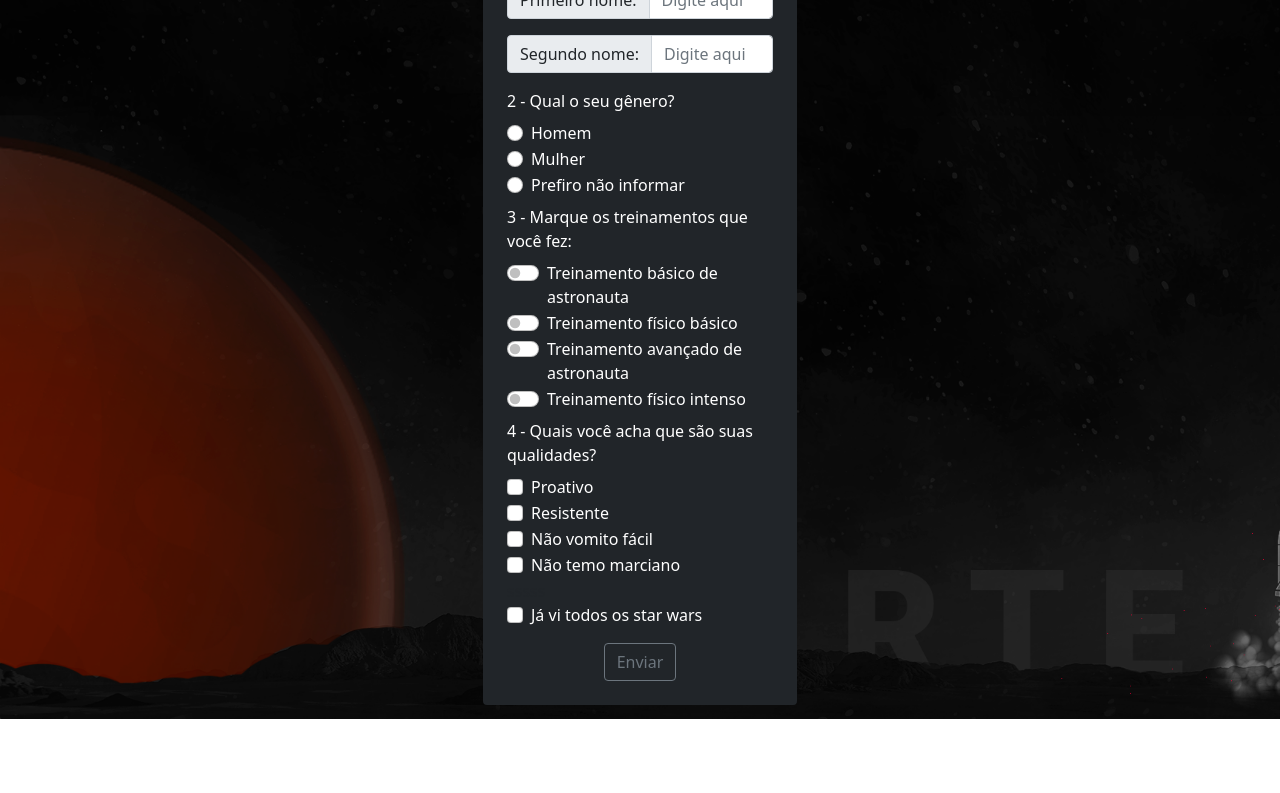
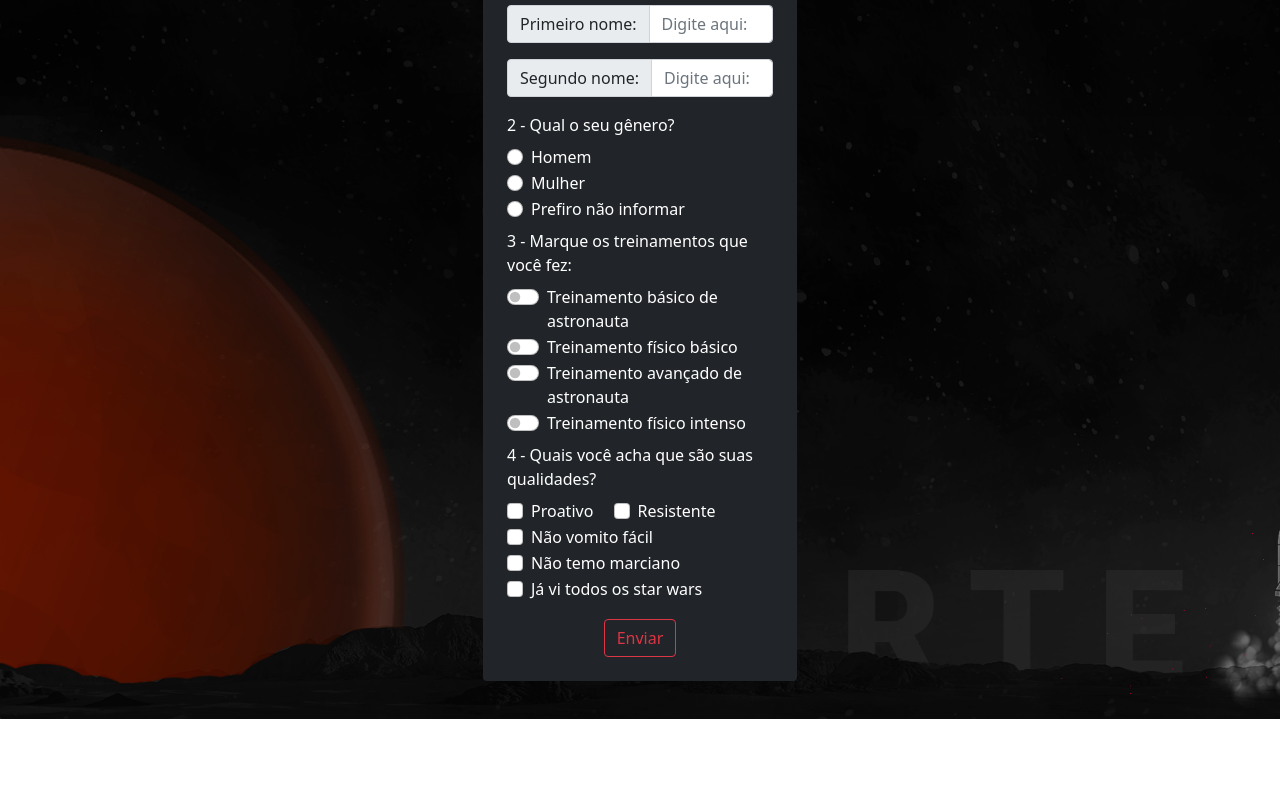
Before and after one commit to LetzC/Landing-Page-Bootstrap, a plain HTML site: page index.html in a window 1280 px wide. Shown: the part 81-874 px from the top of the page. After the commit the page ends 850 px from the top, so only its background shows below. Drawn offline with nearby package versions, Linux system fonts and the light colour scheme.

Commit message:
Upgrade in html

```diff
--- a/index.html
+++ b/index.html
@@ -31,73 +31,90 @@
 
       <div class="input-group">
         <span class="input-group-text" id="basic-addon1">Primeiro nome:</span>
-        <input type="text" class="form-control" placeholder="Digite aqui" aria-label="Username"
+        <input type="text" class="form-control" placeholder="Digite aqui:" aria-label="Username"
           aria-describedby="basic-addon1" required>
       </div>
+
       <div class="input-group my-3">
         <span class="input-group-text" id="basic-addon2">Segundo nome:</span>
-        <input type="text" class="form-control" placeholder="Digite aqui" aria-label="Username"
+        <input type="text" class="form-control" placeholder="Digite aqui:" aria-label="Username"
           aria-describedby="basic-addon2" required>
       </div>
 
+      <!-- Segunda divisão do form -->
       <p class="text-white mb-2">2 - Qual o seu gênero?</p>
+
       <div class="form-check">
         <label for="gender" class="form-check-label text-white">Homem</label>
         <input type="radio" class="form-check-input" name="gender">
       </div>
+
       <div class="form-check">
         <label for="gender" class="form-check-label text-white">Mulher</label>
         <input type="radio" class="form-check-input" name="gender">
       </div>
+
       <div class="form-check">
         <label for="gender" class="form-check-label text-white">Prefiro não informar</label>
         <input type="radio" class="form-check-input" name="gender">
       </div>
 
+      <!-- Terceira divisão do form -->
       <p class="text-white my-2">3 - Marque os treinamentos que você fez:</p>
+
       <div class="form-check form-switch">
         <input class="form-check-input" type="checkbox" role="switch" id="flexSwitchCheckDefault">
         <label class="form-check-label text-white" for="flexSwitchCheckDefault">Treinamento básico de
           astronauta</label>
       </div>
+
       <div class="form-check form-switch">
         <input class="form-check-input" type="checkbox" role="switch" id="flexSwitchCheckChecked">
         <label class="form-check-label text-white" for="flexSwitchCheckChecked">Treinamento físico básico</label>
       </div>
+
       <div class="form-check form-switch">
         <input class="form-check-input" type="checkbox" role="switch" id="flexSwitchCheckDisabled">
         <label class="form-check-label text-white" for="flexSwitchCheckDisabled">Treinamento avançado de
           astronauta</label>
       </div>
+
       <div class="form-check form-switch">
         <input class="form-check-input" type="checkbox" role="switch" id="flexSwitchCheckCheckedDisabled">
         <label class="form-check-label  text-white" for="flexSwitchCheckCheckedDisabled">Treinamento físico
           intenso</label>
       </div>
 
+      <!-- Quarta divisão do form -->
       <p class="text-white my-2">4 - Quais você acha que são suas qualidades?</p>
-      <div class="form-check">
-        <input class="form-check-input" type="checkbox" id="flexCheckDefault">
+
+      <div class="form-check form-check-inline">
+        <input class="form-check-input" type="checkbox" id="flexCheckDefault" value="option1">
         <label class="form-check-label text-white" for="flexCheckDefault">Proativo</label>
       </div>
-      <div class="form-check">
-        <input class="form-check-input" type="checkbox" id="flexCheckChecked">
+
+      <div class="form-check form-check-inline">
+        <input class="form-check-input" type="checkbox" id="flexCheckChecked" value="option2">
         <label class="form-check-label text-white" for="flexCheckChecked">Resistente</label>
       </div>
-      <div class="form-check">
-        <input class="form-check-input" type="checkbox" id="flexCheckChecked">
+
+      <div class="form-check form-check-inline">
+        <input class="form-check-input" type="checkbox" id="flexCheckChecked" value="option3">
         <label class="form-check-label text-white" for="flexCheckChecked">Não vomito fácil</label>
       </div>
-      <div class="form-check">
-        <input class="form-check-input" type="checkbox" id="flexCheckChecked">
+
+      <div class="form-check form-check-inline">
+        <input class="form-check-input" type="checkbox" id="flexCheckChecked" value="option4">
         <label class="form-check-label text-white" for="flexCheckChecked">Não temo marciano</label>
-      </div>sssss
-      <div class="form-check">
-        <input class="form-check-input" type="checkbox" id="flexCheckChecked">
+      </div>
+
+      <div class="form-check form-check-inline">
+        <input class="form-check-input" type="checkbox" id="flexCheckChecked" value="option5">
         <label class="form-check-label text-white" for="flexCheckChecked">Já vi todos os star wars</label>
       </div>
 
-      <button type="submit" class="btn btn-outline-secondary my-3  mx-auto d-flex">Enviar</button>
+      <!-- Quinto elemento do form -->
+      <button type="button" class="btn btn-outline-danger my-3  mx-auto d-flex">Enviar</button>
     </form>
 
     <p class="text-white mx-auto">Feito por Leticia Couto © OneBitCode todos os direitos reservados - 2023</p>
```
